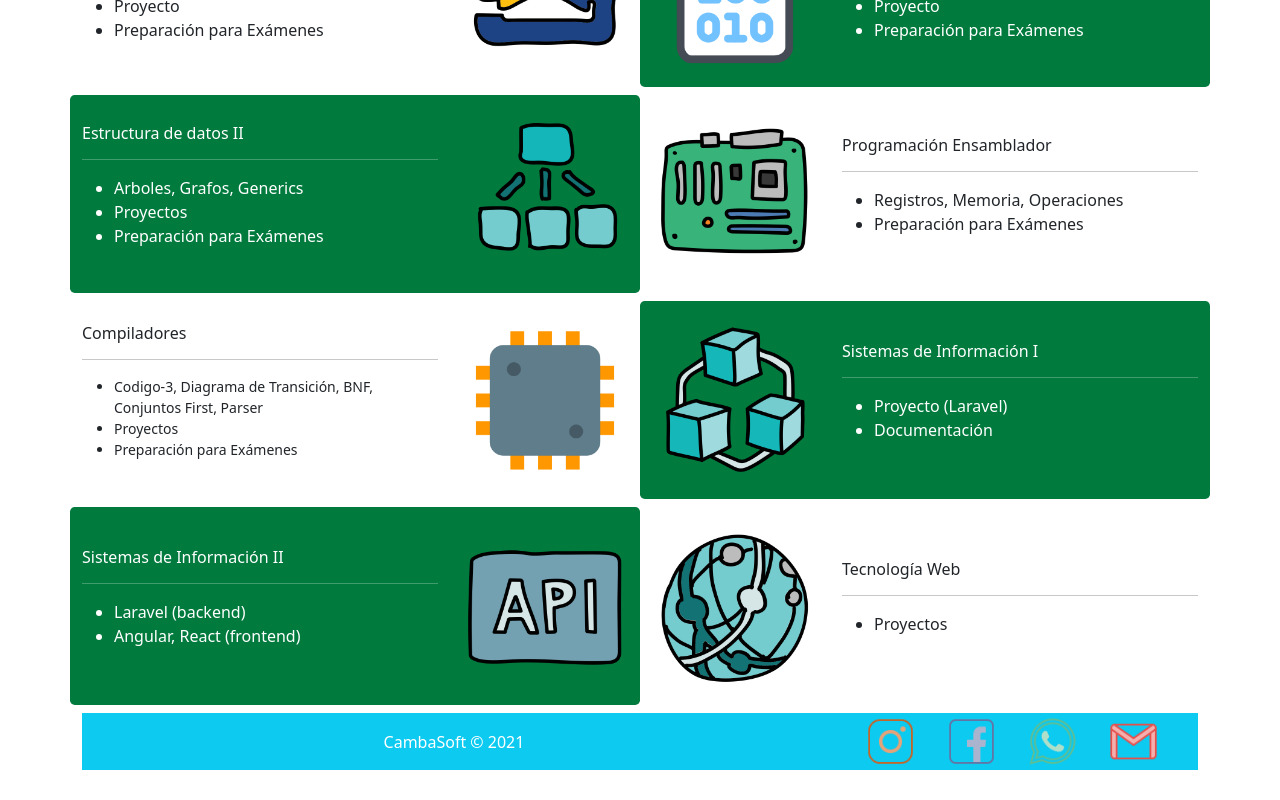
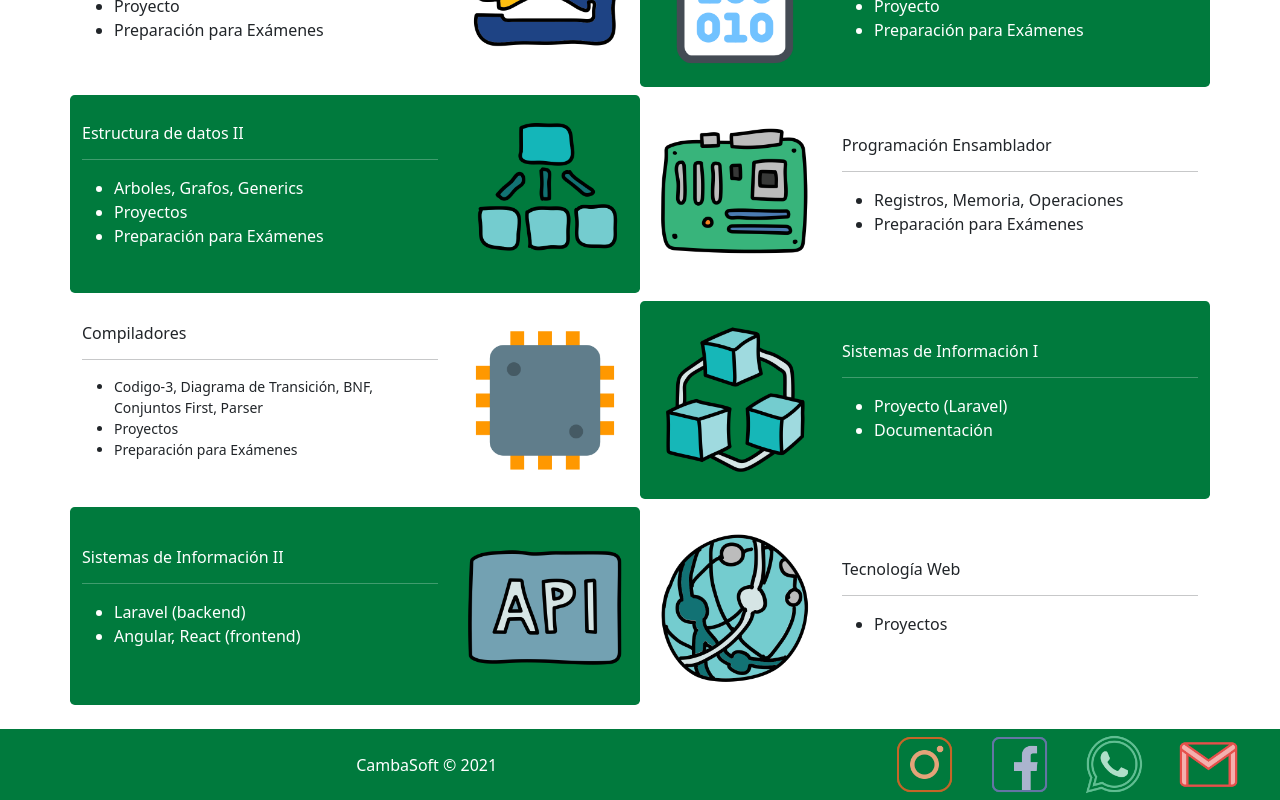
Before and after one commit to CambaSoft/WebApp, an Angular app: page / in a window 1280 px wide. Shown: the part 453-1253 px from the top of the page. Built offline with nearby package versions, Linux system fonts and the light colour scheme.

Commit message:
se quito el footer y se aumento un div

```diff
--- a/src/app/app.component.html
+++ b/src/app/app.component.html
@@ -6,7 +6,7 @@
   <!--U.A.G.R.M-->
    <div class="row bg-dark text-white rounded-3 text-center py-2 my-2">
     <h2>
-      U.A.G.R.M.
+     {{title}}
     </h2>
   </div>
   <!-- Programming II -->
@@ -21,5 +21,5 @@
   <!-- Information System II -->
   <!-- Web Technology -->
   <app-fila4></app-fila4>
-  <app-barrainferior></app-barrainferior>
 </div>
+<app-barrainferior></app-barrainferior>
--- a/src/app/app.component.ts
+++ b/src/app/app.component.ts
@@ -6,5 +6,5 @@ import { Component } from '@angular/core';
   styleUrls: ['./app.component.css']
 })
 export class AppComponent {
-  title = 'webpage-angular';
+  title = ' U.A.G.R.M.';
 }
--- a/src/app/barrainferior/barrainferior.component.html
+++ b/src/app/barrainferior/barrainferior.component.html
@@ -1,5 +1,5 @@
 
-<footer class="bg-info text-white">
+<div class="bg-camsof text-white" >
   <div class="container-fluid">
     <div class="row justify-content-center align-items-center">
       <div class="col-12 col-sm-6 col-md-7 col-lg-8 text-center">
@@ -32,3 +32,4 @@
         </div>
       </div>
     </div>
+  </div>
```
